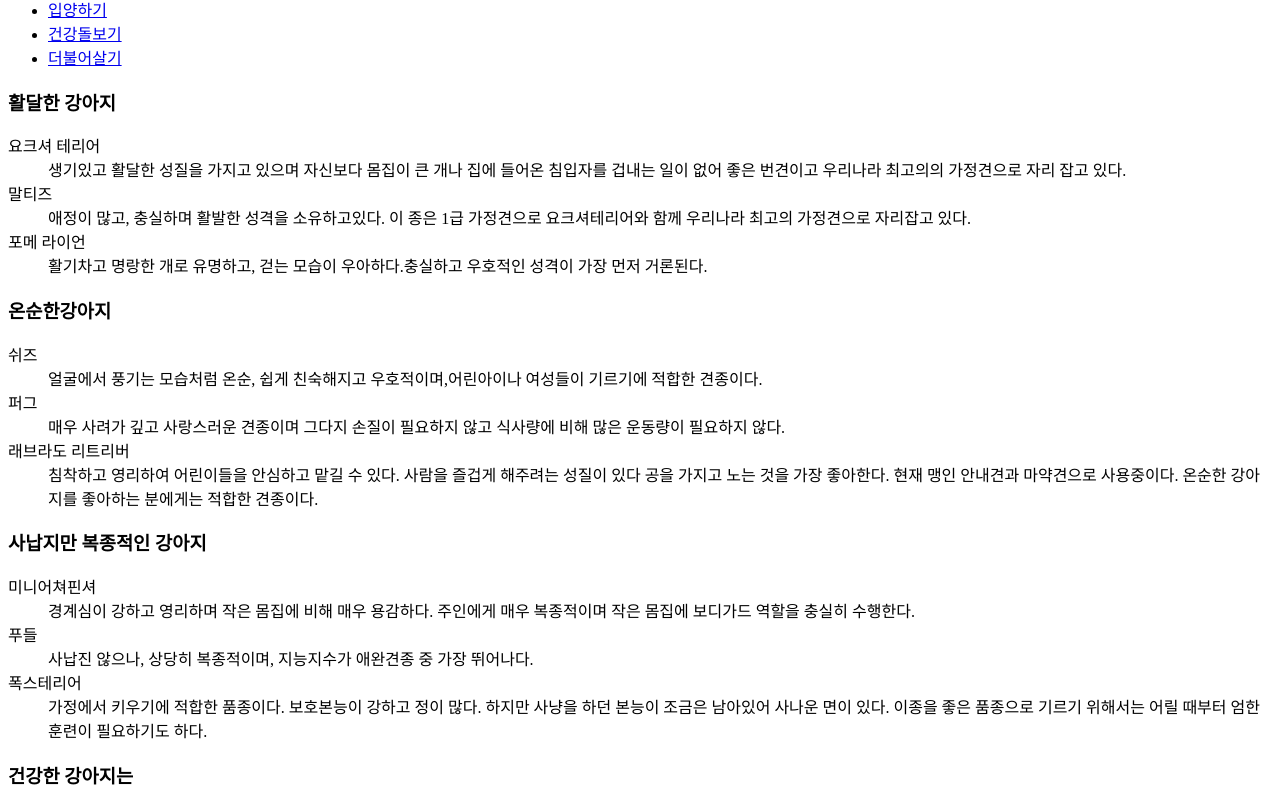
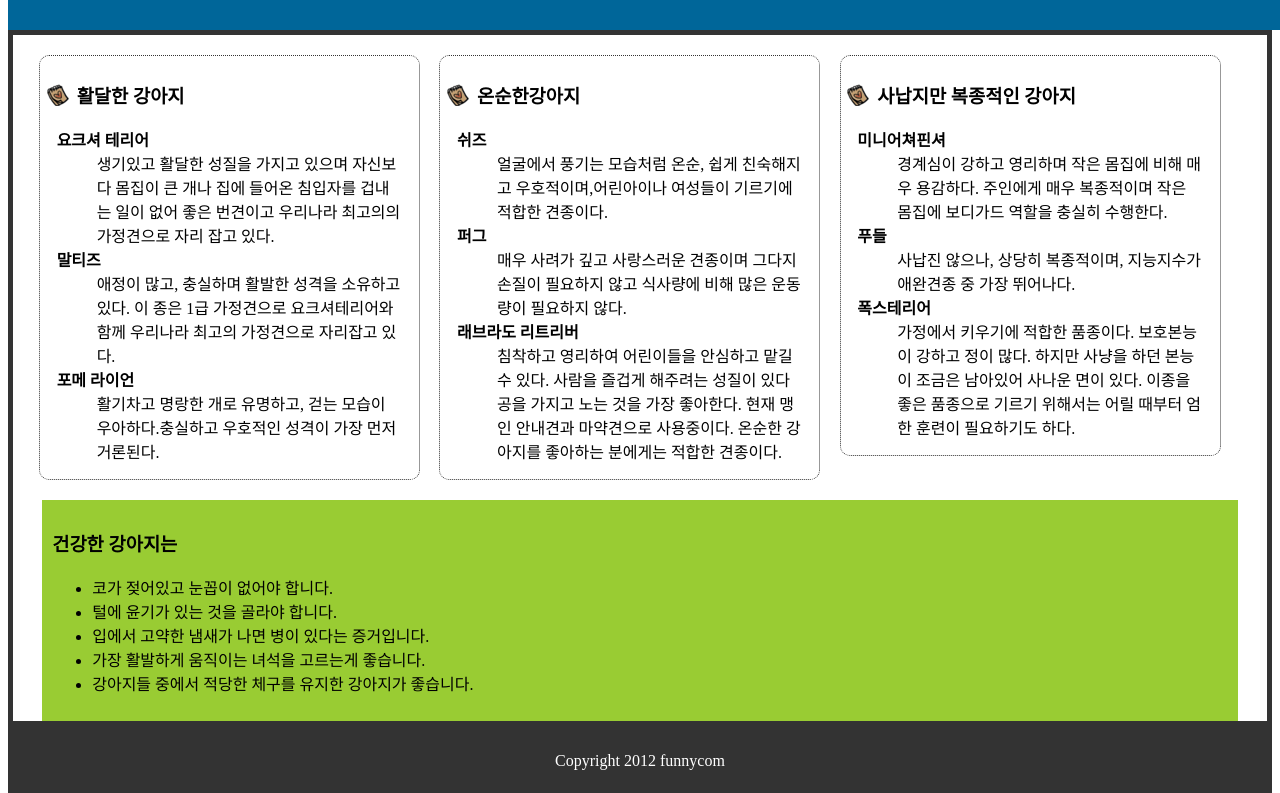
Before and after one commit to eldpswp99/learnhtml, a plain HTML site: page html5-book-9-master/14/layout.html in a window 1280 px wide. Shown: the part 116-909 px from the top of the page. Drawn offline with Linux system fonts and the light colour scheme.

Commit message:
20191216

```diff
--- a/html5-book-9-master/14/layout.html
+++ b/html5-book-9-master/14/layout.html
@@ -4,6 +4,99 @@
 	<meta charset="utf-8">
 	<meta name="viewport" content="width=device-width, initial-scale=1">
 	<title>애완견 돌보기</title>
+	<style>
+		.wrapper{
+			width:96%;
+			margin:0 auto;
+		}
+
+		header{
+			width:100%;
+			background:#069;
+			padding:1.0416667%;
+			overflow:hidden;
+		}
+
+		header h1{
+			width:40%;
+			float:left;
+			font-size:2.5em;
+			font-family:"돋움","굴림";
+			color:#fff;
+		}
+
+		header nav{
+			width:60%;
+			float:right;
+		}
+
+		nav ul{
+			list-style-type:none;
+			margin-top:30px;
+		}
+
+		nav ul li{
+			display:inline;
+			margin-right:20px;
+			padding-top:10px;
+		}
+
+		nav ul li a,nav ul li:visited{
+			font-family:"돋움","굴림";
+			font-size:1em;
+			color:white;
+			text-decoration:none;
+		}
+
+		article{
+			width:29.1666%;
+			float:left;
+			padding:0.5208%;
+			margin-left:1.5625% ;
+			height:auto;
+			margin-bottom:20px;
+			margin-top:20px;
+			border:1px dotted #333;
+			border-radius:10px;
+		}
+
+		article h3{
+			background:url("images/note.png") no-repeat left center;
+			padding-left:30px;
+		}
+
+		dl{
+			margin:10px;
+		}
+
+		dt{
+			font-weight:bold;
+		}
+
+		.first{
+			margin-left:2.083%;
+		}
+
+		aside{
+			clear:both;
+			width:93.75%;
+			background:#99cc33;
+			padding:10px;
+			margin:0 auto;
+		}
+
+		section{
+			border:5px solid #333;
+		}
+
+
+		footer{
+			padding:10px;
+			background:#333;
+			color:white;
+			text-align:center;
+		}
+	</style>
 </head>
 <body>
 <div id="wrapper">
@@ -19,7 +112,7 @@
   </nav>
 </header>
 <section>
-<article>
+<article class="first">
   <h3>활달한 강아지</h3>
   <dl>
     <dt>요크셔 테리어 </dt>
@@ -41,7 +134,7 @@
    <dd>침착하고 영리하여 어린이들을 안심하고 맡길 수 있다. 사람을 즐겁게 해주려는 성질이 있다 공을 가지고 노는 것을 가장  좋아한다. 현재 맹인 안내견과 마약견으로 사용중이다. 온순한 강아지를 좋아하는 분에게는 적합한 견종이다.</dd>
   </dl>
 </article>
- <article>
+ <article class="last">
    <h3>사납지만 복종적인 강아지</h3>
    <dl>
       <dt>미니어쳐핀셔</dt>
```
Also changed, not shown: html5-book-9-master/14/practicechapter14.html (+15 -50 lines).
